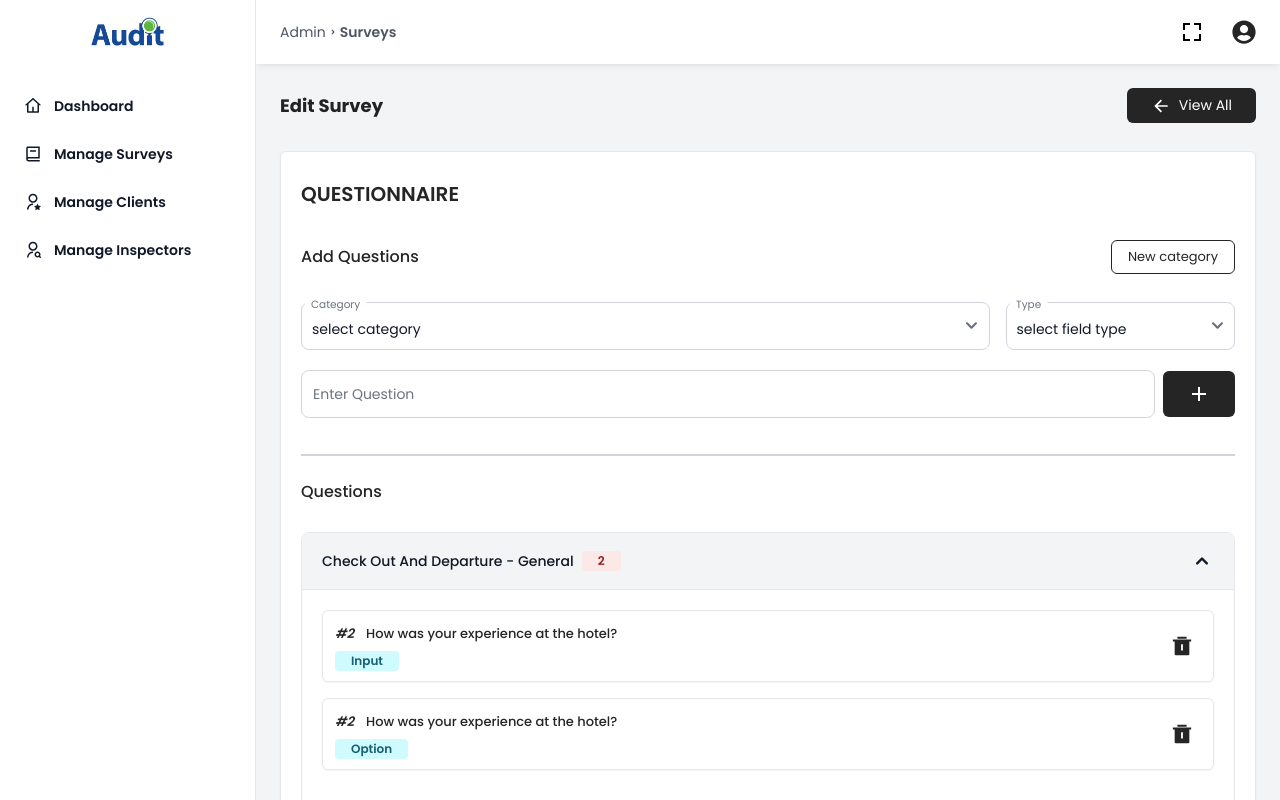
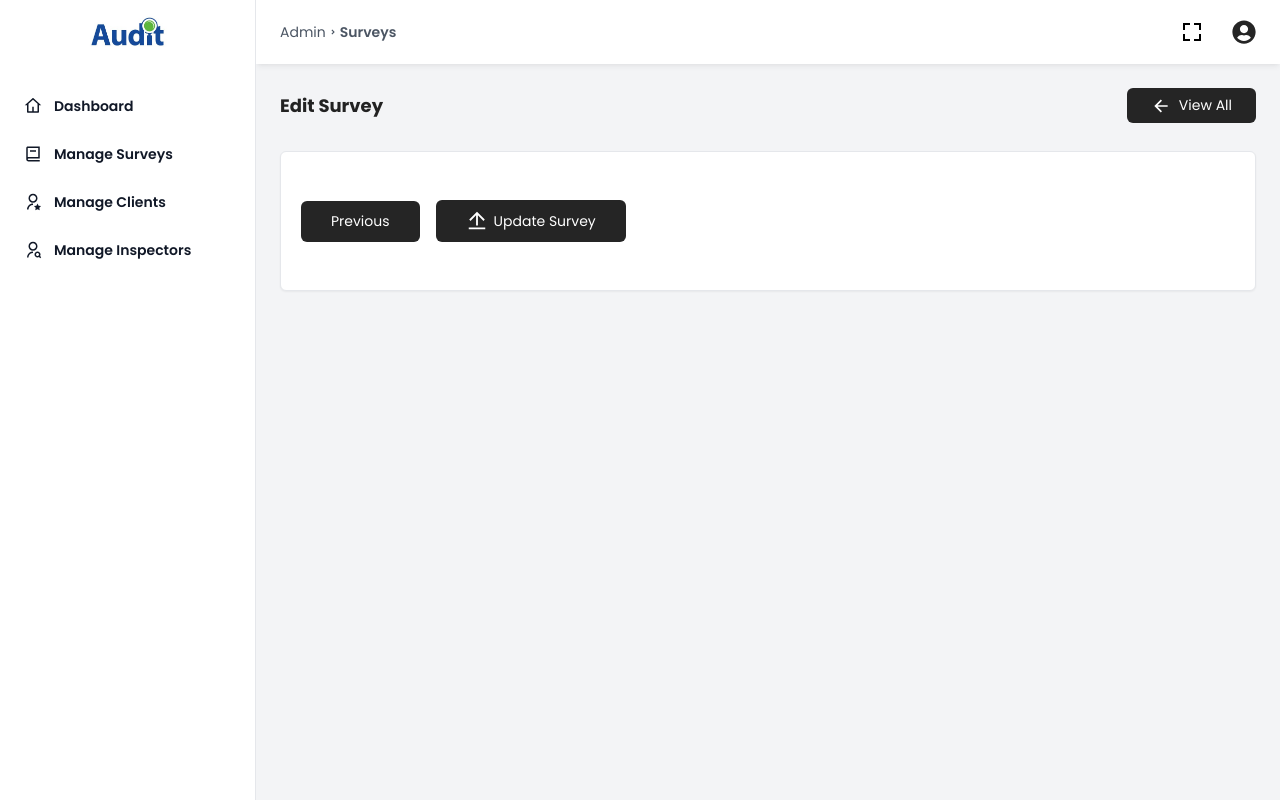
Before and after one commit to deegeeartz/pipeopsAuditProductivity, a Next.js app in the folder frontend/: page /admin/surveys/1/edit in a window 1280 px wide. Both pictures are taken after a click on the button "Next". Shown: the top 800 px of the page. Built offline with nearby package versions, Linux system fonts and the light colour scheme.

Commit message:
feat: implement add question

```diff
--- a/frontend/src/components/Fields.jsx
+++ b/frontend/src/components/Fields.jsx
@@ -1,15 +1,15 @@
 import { FloatingLabel } from 'flowbite-react';
 
 export const SelectField = ({ label, style, children, ...props }) => (
-	<div class={`relative w-full ${style}`}>
+	<div className={`relative w-full ${style}`}>
 		<select
-			class='block px-2.5 pb-2.5 pt-4 w-full text-sm text-gray-900 bg-transparent rounded-lg border-1 border-gray-300 appearance-none focus:outline-none focus:ring-0 focus:!border-[#252525] peer'
+			className='block px-2.5 pb-2.5 pt-4 w-full text-sm text-gray-900 bg-transparent rounded-lg border-1 border-gray-300 appearance-none focus:outline-none focus:ring-0 focus:!border-[#252525] peer'
 			{...props}>
 			{children}
 		</select>
 		<label
 			for='floating_outlined'
-			class='absolute text-sm text-gray-500 duration-300 transform -translate-y-4 scale-75 top-2 z-10 origin-[0] bg-white px-2 peer-focus:px-2 peer-focus:text-[#252525] peer-placeholder-shown:scale-100 peer-placeholder-shown:-translate-y-1/2 peer-placeholder-shown:top-1/2 peer-focus:top-2 peer-focus:scale-75 peer-focus:-translate-y-4 rtl:peer-focus:translate-x-1/4 rtl:peer-focus:left-auto start-1'>
+			className='absolute text-sm text-gray-500 duration-300 transform -translate-y-4 scale-75 top-2 z-10 origin-[0] bg-white px-2 peer-focus:px-2 peer-focus:text-[#252525] peer-placeholder-shown:scale-100 peer-placeholder-shown:-translate-y-1/2 peer-placeholder-shown:top-1/2 peer-focus:top-2 peer-focus:scale-75 peer-focus:-translate-y-4 rtl:peer-focus:translate-x-1/4 rtl:peer-focus:left-auto start-1'>
 			{label}
 		</label>
 	</div>
@@ -26,10 +26,10 @@ export const FloatField = ({ label, style, ...props }) => (
 );
 
 export const InputFieldStatic = ({ label, style, ...props }) => (
-	<div class='relative h-11 w-full min-w-[200px]'>
+	<div className='relative h-11 w-full min-w-[200px]'>
 		<input
 			placeholder={label}
-			class={
+			className={
 				'peer h-full w-full border-b border-gray-200 bg-transparent pt-2 pb-1.5 font-sans text-sm font-normal text-gray-700 outline outline-0 transition-all placeholder-shown:border-gray-200 focus:border-[#252525] focus:outline-0 ' +
 				style
 			}
--- a/frontend/src/components/QuestionUI.jsx
+++ b/frontend/src/components/QuestionUI.jsx
@@ -1,13 +1,13 @@
-import { Accordion, Badge } from "flowbite-react";
-import { RiDeleteBin4Fill } from "react-icons/ri";
+import { Accordion, Badge } from 'flowbite-react';
+import { RiCheckboxBlankCircleLine, RiDeleteBin4Fill } from 'react-icons/ri';
 
 export const CategoryPanel = ({ title, count, children }) => {
 	return (
 		<>
-			<Accordion.Title className="!ring-opacity-0 py-4 hover:!bg-gray-50 focus:!bg-gray-50">
-				<div className="capitalize fx_between">
-					<h5 className="text-sm">{title}</h5>
-					<Badge color="failure" className="px-4 ml-2">
+			<Accordion.Title className='!ring-opacity-0 py-4 hover:!bg-gray-50 focus:!bg-gray-50'>
+				<div className='capitalize fx_between'>
+					<h5 className='text-sm'>{title}</h5>
+					<Badge color='failure' className='px-4 ml-2'>
 						{count}
 					</Badge>
 				</div>
@@ -18,19 +18,30 @@ export const CategoryPanel = ({ title, count, children }) => {
 	);
 };
 
-export const QuestionBox = ({ id, title, type }) => {
+export const QuestionBox = ({ id, question, removeQuestion }) => {
 	return (
-		<div className="box fx_between py-2.5 px-3 mb-4 border border-gray-200 shadow-sm rounded-md">
-			<div className="md:_flex">
-				<i className="text-[13px] font-semibold pr-3">#{id}</i>
-				<span className="text-[13px] font-medium">{title}</span>
+		<div className='box fx_between py-3 px-3 mb-4 border border-gray-200 shadow-sm rounded-md'>
+			<div className='md:_flex'>
+				<i className='text-[12px] font-semibold pr-3'>#{id}</i>
+				<span className='text-[13px] font-medium'>{question.title}</span>
 
-				<Badge color="info" className="px-4 mt-1.5 w-fit">
-					{type}
-				</Badge>
+				{question.type === 'multi_choice' && (
+					<div className=' mt-3'>
+						{Object.entries(question.options).map(([key, value]) => (
+							<div key={key} className='_flex mb-2'>
+								<RiCheckboxBlankCircleLine size={14} className='text-gray-400 mr-2' />
+								<span className='text-[13px]'>{value}</span>
+							</div>
+						))}
+					</div>
+				)}
 			</div>
 
-			<RiDeleteBin4Fill size={22} className="mx-2 md:mt-0" />
+			<RiDeleteBin4Fill
+				size={22}
+				onClick={() => removeQuestion(question.id)}
+				className='ml-3 mr-2 md:mt-0 cursor-pointer'
+			/>
 		</div>
 	);
 };
--- a/frontend/src/pages/admin/surveys/[id]/edit.jsx
+++ b/frontend/src/pages/admin/surveys/[id]/edit.jsx
@@ -1,11 +1,7 @@
-import { useState } from "react";
-import Layout from "@/components/Layout";
-import { RiAddFill, RiArrowLeftLine, RiDeleteBin4Fill, RiUploadLine } from "react-icons/ri";
-
-import Link from "next/link";
-import { Accordion } from "flowbite-react";
-import { FloatField, SelectField } from "@/components/Fields";
-import { CategoryPanel, QuestionBox } from "@/components/QuestionUI";
+import { useState } from 'react';
+import Layout from '@/components/Layout';
+import { RiAddFill, RiArrowLeftLine, RiDeleteBin4Fill, RiUploadLine } from 'react-icons/ri';
+import Link from 'next/link';
 
 const EditSurvey = () => {
 	// const [openDelModal, setOpenDelModal] = useState(false);
@@ -13,123 +9,28 @@ const EditSurvey = () => {
 
 	return (
 		<Layout>
-			<div className="content p-6">
-				<div className="mb-7 flex justify-between items-center">
-					<h1 className="font-bold text-lg text-[#222]">Edit Survey</h1>
-					<Link href="/admin/surveys" className="btn_primary _flex">
-						<RiArrowLeftLine className="mr-2 h-5 w-5" />
-						<span className="hidden md:block">View All</span>
+			<div className='content p-6'>
+				<div className='mb-7 flex justify-between items-center'>
+					<h1 className='font-bold text-lg text-[#222]'>Edit Survey</h1>
+					<Link href='/admin/surveys' className='btn_primary _flex'>
+						<RiArrowLeftLine className='mr-2 h-5 w-5' />
+						<span className='hidden md:block'>View All</span>
 					</Link>
 				</div>
 
-				<div className="py-7 px-5 mb-8 bg-white rounded-md border border-gray-200 shadow-sm shadow-black/5">
-					<form class="w-full">
-						<div className={`step1 details ${step !== 1 && "hidden"}`}>
-							<h3 className="heading text-xl font-semibold mb-8 uppercase">Survey Details</h3>
-
-							<div class="mb-5">
-								<SelectField label={"Client"}>
-									<option>select client</option>
-									<option>KM Hotels</option>
-									<option>JEntertainment LTD</option>
-									<option></option>
-								</SelectField>
-							</div>
-
-							<div class="mb-5">
-								<FloatField label={"Brand"} value={""} />
-							</div>
-
-							<div class="mb-5">
-								<FloatField label={"Campaign"} value={""} />
-							</div>
-
-							<div class="mb-5">
-								<FloatField label={"Location"} value={""} />
-							</div>
-
-							<div class="mb-5">
-								<SelectField label={"Assign Inspector"}>
-									<option>select inspector</option>
-									<option>Paul Smith</option>
-									<option>David Samuel</option>
-								</SelectField>
-							</div>
-						</div>
-
-						<div className={`step2 questionnaire ${step !== 2 && "hidden"}`}>
-							<h3 className="heading text-xl font-semibold mb-8 uppercase">Questionnaire</h3>
-
-							<div className="fx_between mb-7">
-								<p className="heading text-base font-medium">Add Questions</p>
-								<div className="btn_outline">New category</div>
-							</div>
-
-							<div class="mb-5 w-full md:flex">
-								<SelectField label="Category">
-									<option>select category</option>
-									<option>Check out and departure - General</option>
-									<option>Check out and departure - Reception</option>
-									<option>Health Check and customer service</option>
-								</SelectField>
-
-								<SelectField label="Type" style="md:w-1/3 md:ml-4 mt-4 md:m-0">
-									<option>select field type</option>
-									<option>Input</option>
-									<option>Options</option>
-								</SelectField>
-							</div>
-
-							<div class="mb-5 md:flex items-center">
-								<div className="w-full mb-4 md:mb-0">
-									<FloatField label={"Enter Question"} value={""} />
-								</div>
-
-								<button className="btn_primary _flex md:ml-2 !py-[11px] mb-[8px]">
-									<RiAddFill size={24} />
-									<span className="ml-3 md:hidden">Add</span>
-								</button>
-							</div>
-
-							<div className="mt-7 mb-6 border border-gray-300" />
-							<p className="heading text-base font-medium mb-7">Questions</p>
-
-							<div className="mb-5">
-								<Accordion>
-									<Accordion.Panel className="box">
-										<CategoryPanel title={"Check out and departure - General"} count={2}>
-											<QuestionBox id={2} type={"Input"} title="How was your experience at the hotel?" />
-											<QuestionBox id={2} type={"Option"} title="How was your experience at the hotel?" />
-										</CategoryPanel>
-									</Accordion.Panel>
-
-									<Accordion.Panel className="box">
-										<CategoryPanel title={"Arrival and check in - Reception"} count={1}>
-											<QuestionBox id={2} type={"Option"} title="How was your experience at the hotel?" />
-										</CategoryPanel>
-									</Accordion.Panel>
-
-									<Accordion.Panel className="box">
-										<CategoryPanel title={"Check out and departure - General"} count={1}>
-											<QuestionBox id={2} type={"Input"} title="How was your experience at the hotel?" />
-											<QuestionBox id={2} type={"Option"} title="How was your experience at the hotel?" />
-										</CategoryPanel>
-									</Accordion.Panel>
-								</Accordion>
-							</div>
-						</div>
-
-						<div className="py-5 _flex">
+				<div className='py-7 px-5 mb-8 bg-white rounded-md border border-gray-200 shadow-sm shadow-black/5'>
+					<form className='w-full'>
+						<div className='py-5 _flex'>
 							<button
-								type="button"
+								type='button'
 								onClick={() => (step == 1 ? setStep(2) : setStep(1))}
-								class="btn_primary !py-[10px] md:!px-[30px] mr-4">
-								{step == 1 ? "Next" : "Previous"}
+								className='btn_primary !py-[10px] md:!px-[30px] mr-4'>
+								{step == 1 ? 'Next' : 'Previous'}
 							</button>
 
 							{step == 2 && (
-								<button type="submit" class="btn_primary _flex !px-[10px] !py-[10px] md:!px-[30px]">
-									<RiUploadLine size={22} className="mr-1.5" />
+								<button type='submit' className='btn_primary _flex !px-[10px] !py-[10px] md:!px-[30px]'>
+									<RiUploadLine size={22} className='mr-1.5' />
 									<span>Update Survey</span>
 								</button>
 							)}
--- a/frontend/src/pages/admin/surveys/create.jsx
+++ b/frontend/src/pages/admin/surveys/create.jsx
@@ -1,15 +1,78 @@
 import { useState } from 'react';
 import Layout from '@/components/Layout';
-import { RiAddFill, RiArrowLeftLine, RiCloseLine, RiDeleteBin4Fill } from 'react-icons/ri';
+import { RiAddFill, RiArrowLeftLine, RiCheckboxBlankCircleLine, RiCloseLine } from 'react-icons/ri';
 
 import Link from 'next/link';
 import { Accordion } from 'flowbite-react';
 import { FloatField, InputFieldStatic, SelectField } from '@/components/Fields';
 import { CategoryPanel, QuestionBox } from '@/components/QuestionUI';
+import { toast } from 'react-toastify';
+
+const categoryData = [
+	{ id: 1, text: 'Arrival and check in - General' },
+	{ id: 2, text: 'Arrival and check in - Reception' },
+	{ id: 3, text: 'Check out and departure - General' },
+	{ id: 4, text: 'Check out and departure - Reception' },
+];
+
+const questionsDemo = [
+	{
+		id: '82Q_1713821351111',
+		type: 'text',
+		title: 'How was your experience at the hotel?',
+		categoryId: '1',
+		options: {},
+	},
+	{
+		id: '64Q_1713821353243',
+		type: 'multi_choice',
+		title: 'How was your experience at the hotel?',
+		categoryId: '1',
+		options: {
+			1: 'Very Satisfied',
+			2: 'Satisfied',
+			3: 'Bad',
+			4: 'Very Bad',
+		},
+	},
+	{
+		id: '8Q_1713821355477',
+		type: 'text',
+		title: 'How was your experience at the hotel?',
+		categoryId: '2',
+		options: {},
+	},
+	{
+		id: '53Q_1713821356093',
+		type: 'multi_choice',
+		title: 'How was your experience at the hotel?',
+		categoryId: '3',
+		options: {
+			1: 'Very Good',
+			2: 'Good',
+			3: 'Bad',
+			4: 'Very Bad',
+		},
+	},
+];
 
 const CreateSurvey = () => {
 	// const [openDelModal, setOpenDelModal] = useState(false);
 	const [step, setStep] = useState(1);
+	const [category, setCategory] = useState(categoryData);
+	const [formData, setFormData] = useState({});
+	const [questions, setQuestions] = useState(questionsDemo);
+
+	const removeQuestion = (id) => {
+		setQuestions(questions.filter((item) => item.id !== id));
+	};
+
+	const CreateSurvey = (el) => {
+		el.preventDefault();
+
+		console.log('questions', questions);
+		console.log('formData', formData);
+	};
 
 	return (
 		<Layout>
@@ -18,12 +81,12 @@ const CreateSurvey = () => {
 					<h1 className='font-bold text-lg text-[#222]'>Create Survey</h1>
 					<Link href='/admin/surveys' className='btn_primary _flex'>
 						<RiArrowLeftLine className='mr-2 h-5 w-5' />
-						<span className='hidden md:block'>View All</span>
+						<span className='hidden md:block'>All Surveys</span>
 					</Link>
 				</div>
 
 				<div className='py-7 px-5 mb-8 bg-white rounded-md border border-gray-200 shadow-sm shadow-black/5'>
-					<form className='w-full'>
+					<form className='w-full' onSubmit={CreateSurvey}>
 						<div className={`step1 details ${step !== 1 && 'hidden'}`}>
 							<h3 className='heading text-xl font-semibold mb-8 uppercase'>Survey Details</h3>
 
@@ -65,34 +128,43 @@ const CreateSurvey = () => {
 								<div className='btn_outline'>New category</div>
 							</div>
 
-							<AddQuestion />
+							<AddQuestion category={category} setQuestions={setQuestions} />
 
 							<div className='mt-8 mb-6 border border-gray-300' />
-							<p className='heading text-base font-medium mb-7'>Questions</p>
+							<p className='heading text-base font-medium mb-7'>Questions ({questions.length})</p>
 
+							{!questions.length ? (
+								<p className='text-red-500 mb-4'>No questions added!</p>
+							) : (
 								<div className='mb-5'>
 									<Accordion>
-									<Accordion.Panel className='box'>
-										<CategoryPanel title={'Check out and departure - General'} count={2}>
-											<QuestionBox id={2} type={'Input'} title='How was your experience at the hotel?' />
-											<QuestionBox id={2} type={'Option'} title='How was your experience at the hotel?' />
+										{category.map((item) => {
+											const categoryQuestions = questions.filter(
+												(question) => question.categoryId === item.id.toString()
+											);
+
+											if (categoryQuestions.length === 0) {
+												return <></>;
+											}
+
+											return (
+												<Accordion.Panel key={item.id} className='box'>
+													<CategoryPanel title={item.text} count={categoryQuestions.length}>
+														{categoryQuestions.map((question, index) => (
+															<QuestionBox
+																key={index}
+																id={index + 1}
+																question={question}
+																removeQuestion={removeQuestion}
+															/>
+														))}
 													</CategoryPanel>
 												</Accordion.Panel>
-
-									<Accordion.Panel className='box'>
-										<CategoryPanel title={'Arrival and check in - Reception'} count={1}>
-											<QuestionBox id={2} type={'Option'} title='How was your experience at the hotel?' />
-										</CategoryPanel>
-									</Accordion.Panel>
-
-									<Accordion.Panel className='box'>
-										<CategoryPanel title={'Check out and departure - General'} count={1}>
-											<QuestionBox id={2} type={'Input'} title='How was your experience at the hotel?' />
-											<QuestionBox id={2} type={'Option'} title='How was your experience at the hotel?' />
-										</CategoryPanel>
-									</Accordion.Panel>
+											);
+										})}
 									</Accordion>
 								</div>
+							)}
 						</div>
 
 						<div className='py-5 _flex'>
@@ -117,41 +189,63 @@ const CreateSurvey = () => {
 	);
 };
 
-const AddQuestion = () => {
-	const [data, setData] = useState({ type: 'text' });
-	const [options, setOptions] = useState({ 1: '' });
-	const [optionFields, setOptionFields] = useState([1]);
+const AddQuestion = ({ category, setQuestions }) => {
+	const [data, setData] = useState({ id: '', type: 'text', title: '', categoryId: '' });
+	const [options, setOptions] = useState({});
+	const [optionFields, setOptionFields] = useState([1, 2]);
 
 	const addOptionField = () => {
-		const id = optionFields[optionFields.length - 1] + 1;
-		console.log(id, data, options);
+		const lastID = optionFields[optionFields.length - 1] ?? 0;
+		const id = lastID + 1;
 		setOptionFields([...optionFields, id]);
+		// console.log(id, data, options);
 	};
 
 	const onChangeInput = (el, id) => {
 		setOptions({ ...options, [id]: el.target.value });
-		console.log(el.target);
-		el.target.focus();
+		// console.log(el.target);
 	};
 
 	const removeOptionField = (id) => {
-		console.log(optionFields, options);
-		setOptions({ ...options, [id]: '' });
 		setOptionFields(optionFields.filter((idx) => idx !== id));
+		const newOptions = { ...options, [id]: '' };
+		setOptions(newOptions);
 	};
-
-	const OptionField = ({ label, value, id, ...props }) => (
-		<div className='w-full mb-2 _flex'>
-			<span className='border-2 border-gray-400 rounded-full w-[21px] h-[21px] mt-2 mr-3'></span>
-			<InputFieldStatic label={label} style='' value={value} {...props} />
-			<RiCloseLine size={26} className='mx-4' onClick={() => removeOptionField(id)} />
-		</div>
-	);
 
 	const submitForm = (el) => {
 		el.preventDefault();
-		const questionData = { ...data, options };
+		// Get valid options
+		const filteredOptions = Object.fromEntries(
+			Object.entries(options).filter(([key, value]) => value.trim() !== '')
+		);
+
+		// Validation
+		if (!data.categoryId) {
+			toast.error('Category is required!', {});
+			return;
+		}
+		if (!data.type) {
+			toast.error('Field Type is required!', {});
+			return;
+		}
+		if (!data.title) {
+			toast.error('Question field is required!', {});
+			return;
+		}
+		if (data.type == 'multi_choice' && Object.keys(filteredOptions).length === 0) {
+			toast.error('Option field is required!', {});
+			return;
+		}
+
+		// Generate ID
+		const id = Math.floor(Math.random() * 99) + 'Q_' + Date.now();
+		const questionData = { ...data, id, options: filteredOptions };
+		setQuestions((prev) => [...prev, questionData]);
+		// Reset Data
+		setData({ type: 'text' });
 		console.log(questionData);
+
+		toast.success('Question added successfully!', {});
 	};
 
 	return (
@@ -159,31 +253,31 @@ const AddQuestion = () => {
 			<div className='mb-5 w-full md:flex'>
 				<SelectField
 					label='Category'
-					value={data.category}
-					onChange={(el) => setData({ ...data, category: el.target.value })}>
-					<option>select category</option>
-					<option>Check out and departure - General</option>
-					<option>Check out and departure - Reception</option>
-					<option>Health Check and customer service</option>
+					value={data?.category ?? ''}
+					onChange={(el) => setData({ ...data, categoryId: el.target.value })}>
+					<option value=''>select category</option>
+					{category.map((item) => (
+						<option value={item.id}>{item.text}</option>
+					))}
 				</SelectField>
 
 				<SelectField
 					label='Type'
 					style='md:w-1/3 md:ml-4 mt-4 md:m-0'
-					value={data.type}
+					value={data.type ?? ''}
 					onChange={(el) => setData({ ...data, type: el.target.value })}>
-					<option>select field type</option>
+					<option value=''>select field type</option>
 					<option value='text'>Text</option>
 					<option value='multi_choice'>Multi Choice</option>
 				</SelectField>
 			</div>
 
-			<div className='mb-3 md:flex items-center'>
+			<div className='mb-6 md:mb-3 md:flex items-center'>
 				<div className='w-full mb-4 md:mb-0'>
 					<FloatField
 						label={'Enter Question'}
-						value={data.question}
-						onChange={(el) => setData({ ...data, question: el.target.value })}
+						value={data.title ?? ''}
+						onChange={(el) => setData({ ...data, title: el.target.value })}
 					/>
 				</div>
 
@@ -196,21 +290,17 @@ const AddQuestion = () => {
 			{data.type == 'multi_choice' && (
 				<div className='multi_choice pb-2'>
 					{optionFields.map((id, index) => (
-						<div key={index}>
 						<OptionField
 							label={'Option ' + id}
-								id={id}
 							key={id}
 							value={options[id]}
 							onChange={(el) => onChangeInput(el, id)}
+							removeOptionField={() => removeOptionField(id)}
 						/>
-						</div>
 					))}
 
-					{/* <OptionField label={'Add Option'} onClickFunc={addOptionField} /> */}
-
 					<div className='w-full mb-2 _flex'>
-						<span className='border-2 border-gray-400 rounded-full w-[21px] h-[21px] mt-2 mr-3'></span>
+						<RiCheckboxBlankCircleLine size={24} className='text-gray-400 mt-1 mr-3' />
 						<InputFieldStatic
 							label={'Add option'}
 							style='focus:!border-gray-200 placeholder:text-[#252525]'
@@ -225,4 +315,12 @@ const AddQuestion = () => {
 	);
 };
 
+const OptionField = ({ label, value, removeOptionField, ...props }) => (
+	<div className='w-full mb-2 _flex'>
+		<RiCheckboxBlankCircleLine size={24} className='text-gray-400 mt-1 mr-3' />
+		<InputFieldStatic label={label} style='' value={value} {...props} />
+		<RiCloseLine size={26} className='mx-4 cursor-pointer' onClick={removeOptionField} />
+	</div>
+);
+
 export default CreateSurvey;
```
Lines whose indentation alone changed are shown as unchanged.
